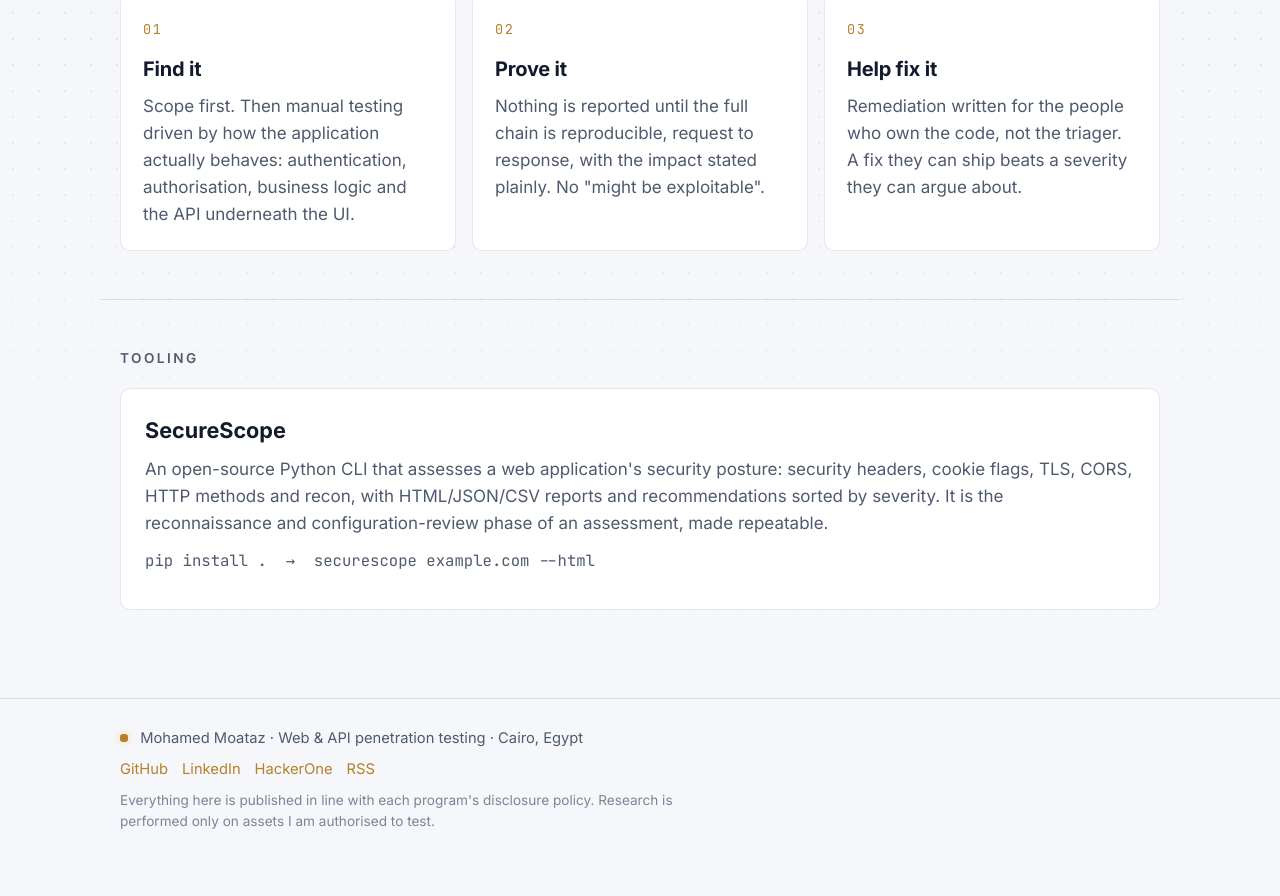
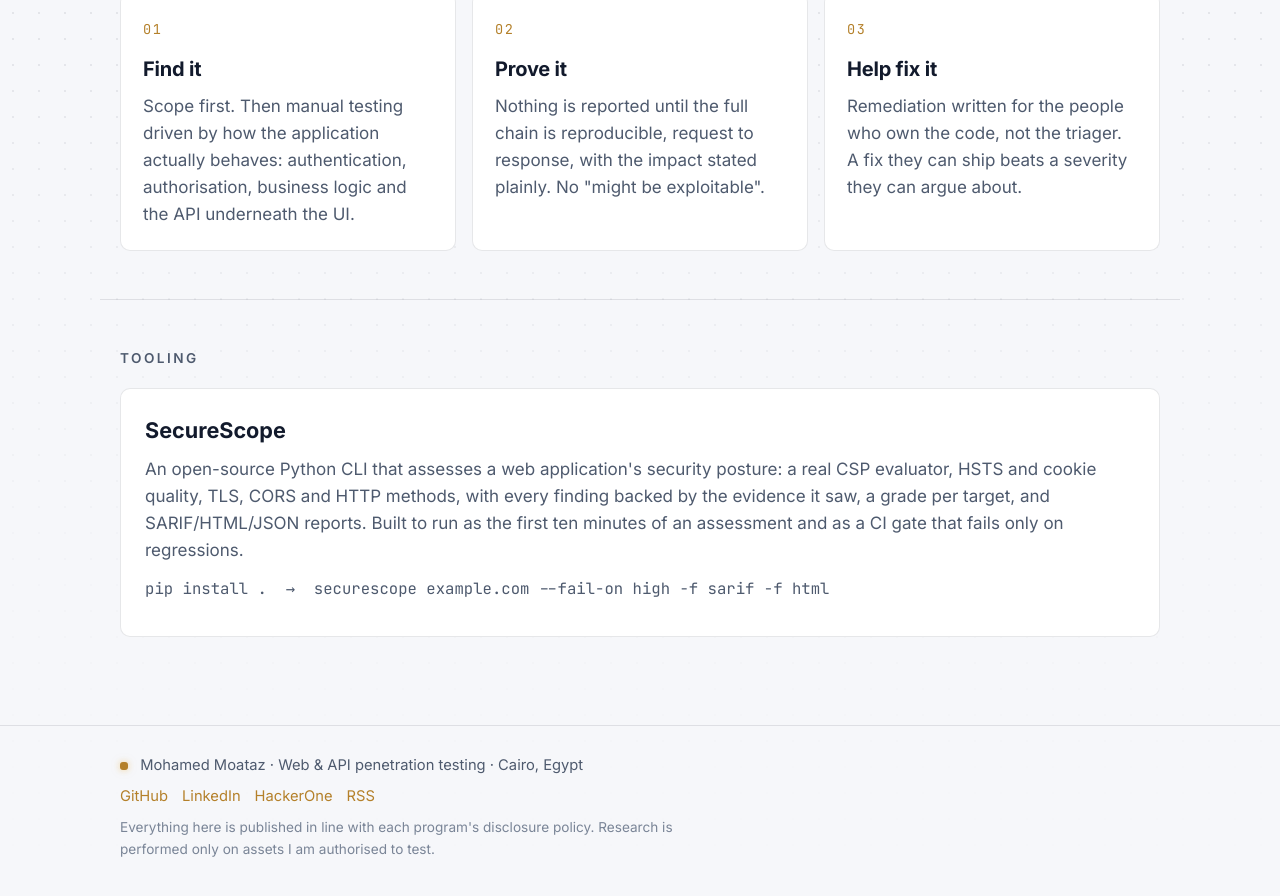
Before and after one commit to mohamedmoatazsec/mohamedmoatazsec.github.io, a Jekyll site: the page built from index.html, in a window 1280 px wide and 900 px high, scrolled down 1162 px. Shown: the top 896 px of the window. Built offline with Jekyll 4.4.1, drawn with Linux system fonts in a browser that asks for light colours; before the commit the page ends 2035 px from its top, so only the background shows below that.

Commit message:
Update the SecureScope tooling card for 2.0
Co-Authored-By: Claude Fable 5.1 <noreply@anthropic.com>
Claude-Session: https://claude.ai/code/session_01YM62X4KDXdjWtBonUcB8mG

```diff
--- a/index.html
+++ b/index.html
@@ -69,12 +69,12 @@ body_class: layout-home
     <div class="tool__body">
       <h3 class="tool__title"><a href="https://github.com/mohamedmoatazsec/SecureScope">SecureScope</a></h3>
       <p>
-        An open-source Python CLI that assesses a web application's security posture: security
-        headers, cookie flags, TLS, CORS, HTTP methods and recon, with HTML/JSON/CSV reports and
-        recommendations sorted by severity. It is the reconnaissance and configuration-review phase
-        of an assessment, made repeatable.
+        An open-source Python CLI that assesses a web application's security posture: a real CSP
+        evaluator, HSTS and cookie quality, TLS, CORS and HTTP methods, with every finding backed by
+        the evidence it saw, a grade per target, and SARIF/HTML/JSON reports. Built to run as the
+        first ten minutes of an assessment and as a CI gate that fails only on regressions.
       </p>
-      <p class="tool__meta"><span class="mono">pip install . &nbsp;&rarr;&nbsp; securescope example.com --html</span></p>
+      <p class="tool__meta"><span class="mono">pip install . &nbsp;&rarr;&nbsp; securescope example.com --fail-on high -f sarif -f html</span></p>
     </div>
   </article>
 </section>
```
